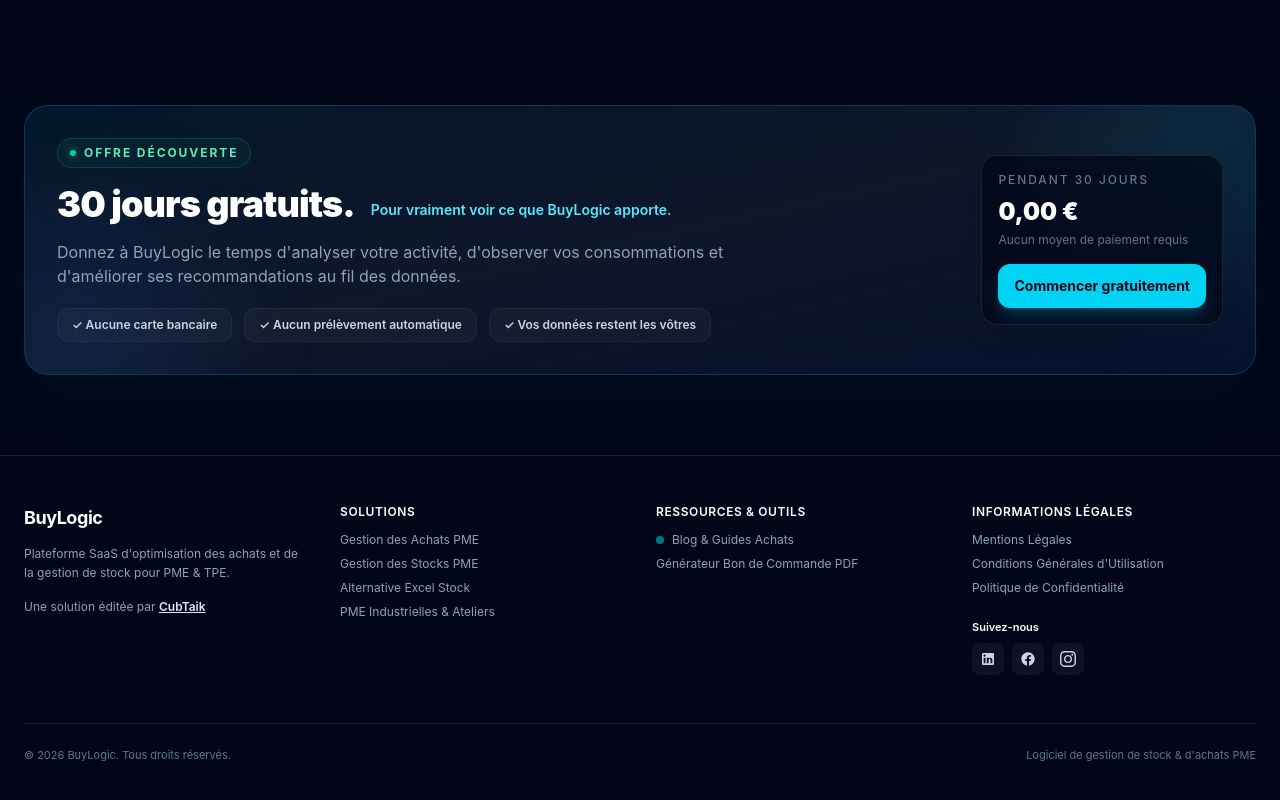
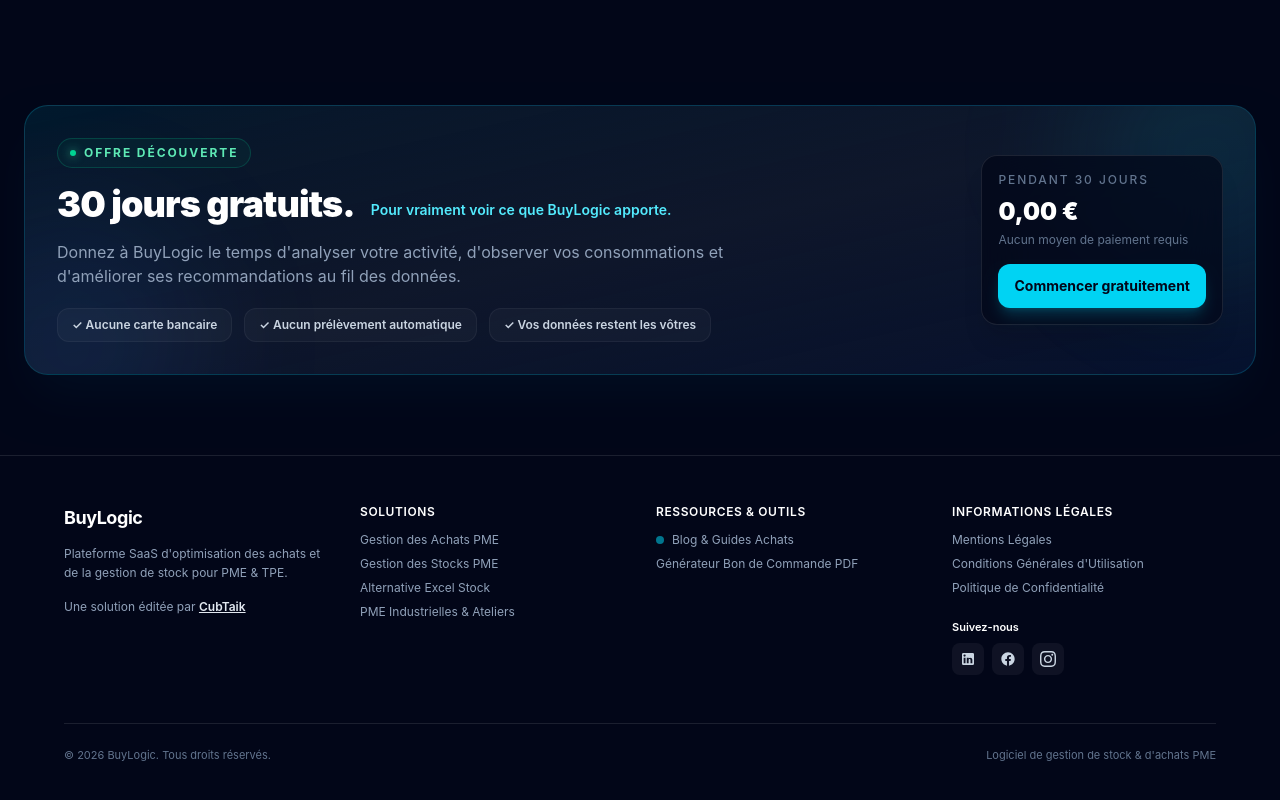
Before and after one commit to AlexConceptDevelopper/buylogic, a React (Vite) app in the folder frontend/: page / in a window 1280 px wide. Shown: the part 5201-6001 px from the top of the page. Built offline with nearby package versions, Linux system fonts and the light colour scheme.

Commit message:
change largeur footer

```diff
--- a/frontend/src/components/Footer.tsx
+++ b/frontend/src/components/Footer.tsx
@@ -2,9 +2,11 @@
 
 export default function Footer() {
   return (
-    <footer className="relative border-t border-white/10 bg-slate-950 text-slate-300 print:hidden text-xs">
-      <div className="mx-auto max-w-7xl px-6 py-12">
-        {/* GRILLE 4 COLONNES SUR DESKTOP */}
+    <footer className="relative border-t border-white/10 bg-slate-950 text-slate-300 print:hidden text-xs w-full">
+      {/* Conteneur principal en w-full avec un padding horizontal généreux */}
+      <div className="w-full px-6 sm:px-10 lg:px-16 py-12">
+
+        {/* GRILLE 4 COLONNES PLEINE LARGEUR */}
         <div className="grid grid-cols-1 md:grid-cols-2 lg:grid-cols-4 gap-8 mb-12">
 
           {/* COLONNE 1 : BRAND & ÉDITEUR */}
@@ -71,7 +73,7 @@
             </ul>
           </div>
 
-          {/* COLONNE 4 : LÉGAL & RÉSEAUX SOCIALS */}
+          {/* COLONNE 4 : LÉGAL & RÉSEAUX SOCIAUX */}
           <div className="space-y-3">
             <p className="text-white font-semibold text-xs uppercase tracking-wider">Informations Légales</p>
             <ul className="space-y-2 text-slate-400 mb-4">
@@ -92,7 +94,7 @@
               </li>
             </ul>
 
-            {/* Réseaux Sociaux en bas de la 4ème colonne */}
+            {/* Réseaux Sociaux */}
             <div className="pt-2">
               <p className="text-white font-semibold text-[11px] mb-2">Suivez-nous</p>
               <div className="flex items-center gap-2">
@@ -135,7 +137,7 @@
 
         </div>
 
-        {/* BARRE DU BAS : COPYRIGHT */}
+        {/* BARRE DU BAS : COPYRIGHT PLEINE LARGEUR */}
         <div className="pt-6 border-t border-white/10 flex flex-col sm:flex-row items-center justify-between text-slate-500 text-[11px] gap-2">
           <p>© 2026 BuyLogic. Tous droits réservés.</p>
           <p>Logiciel de gestion de stock & d'achats PME</p>
```
